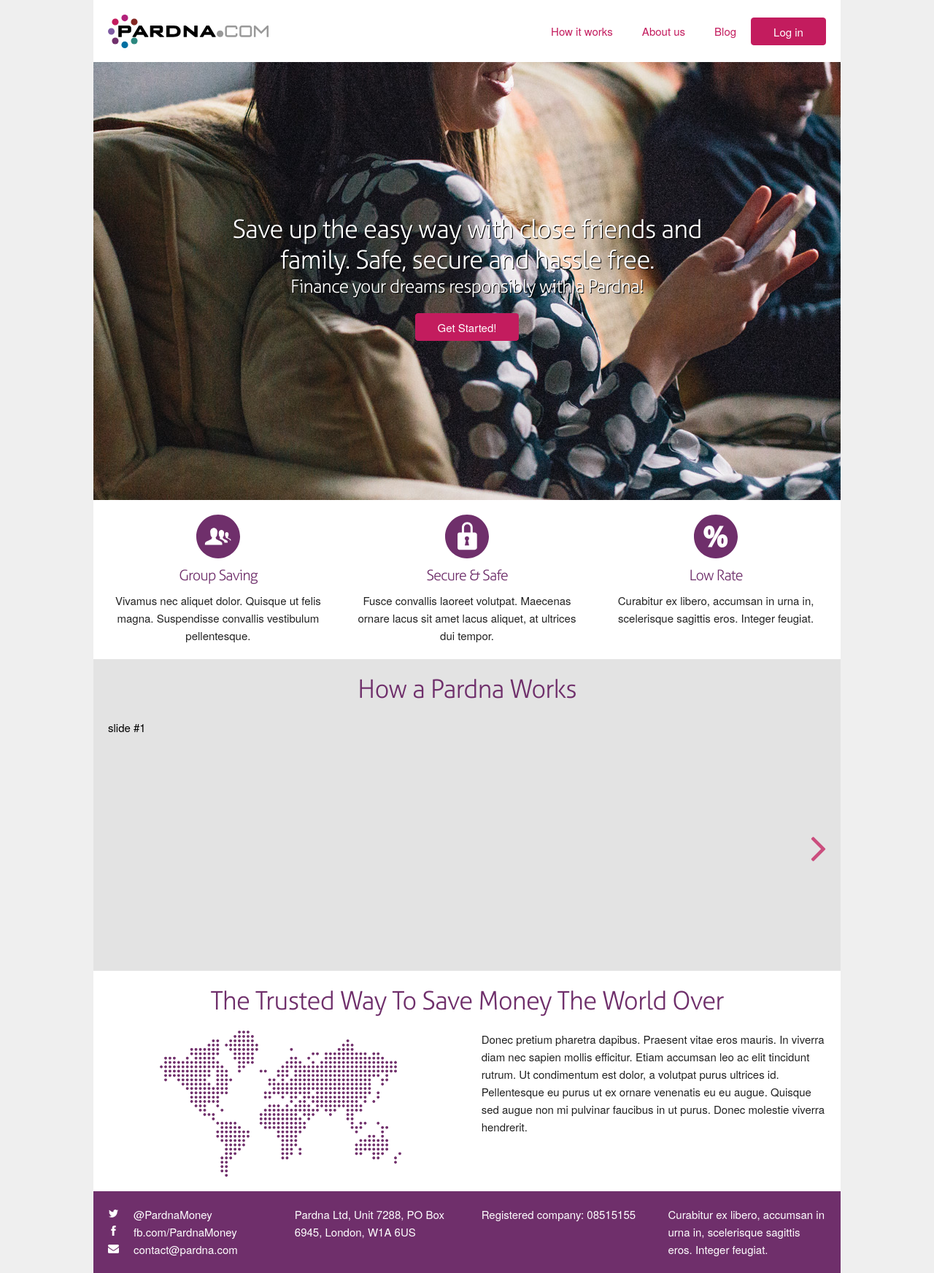
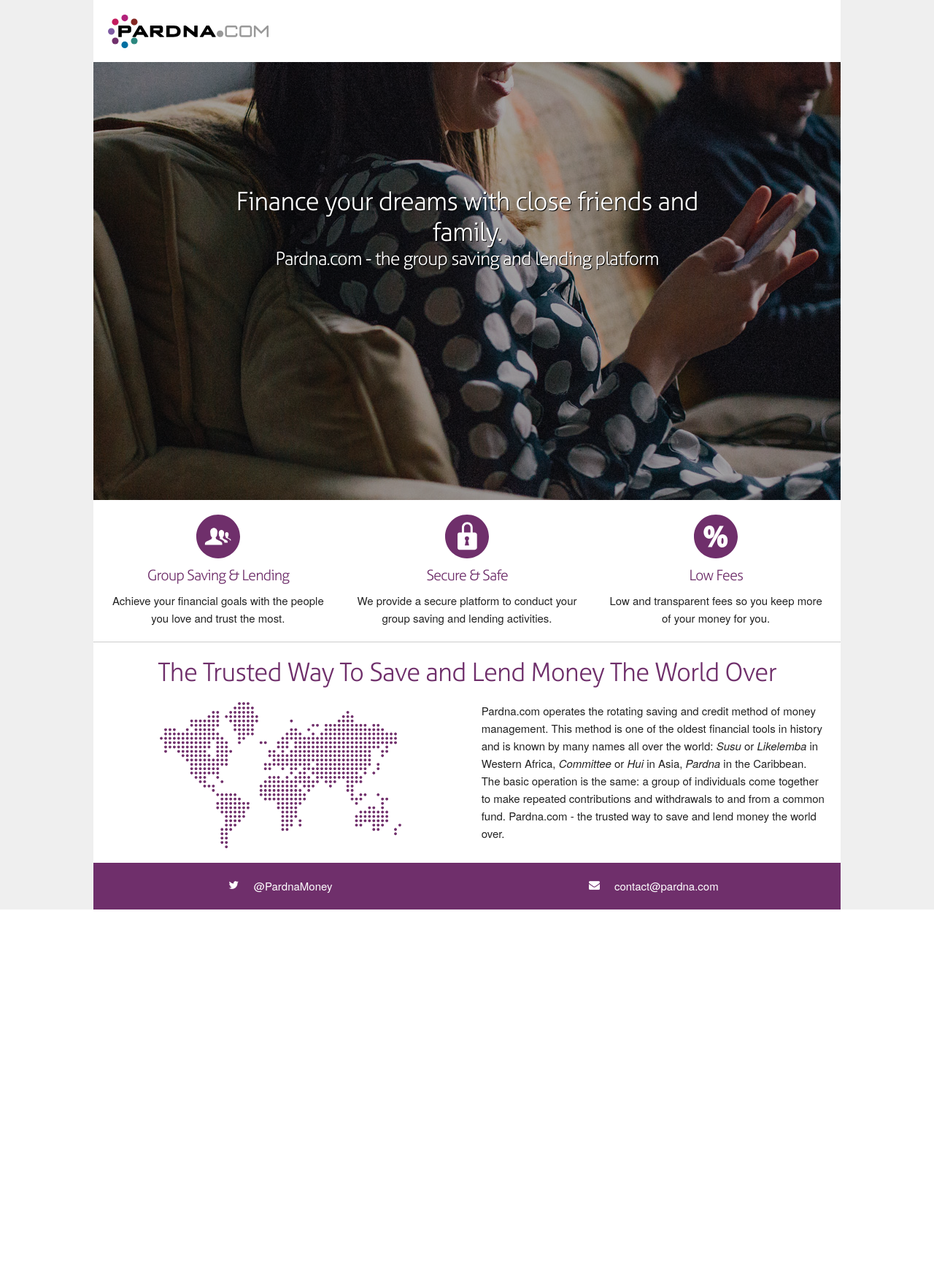
Before and after one commit to pardna/vagrant-ansible, a PHP site: page /html/pardna-pages/index.php in a window 1280 px wide. Shown: the whole page at 73% size. After the commit the page ends 1246 px from the top, so only its background shows below. Run offline with PHP 8.4, Linux system fonts and the light colour scheme; some libraries are stand-ins or nearby versions.

Commit message:
New html homepage for pre-launch Pardna.com

```diff
--- a/html/pardna-pages/css/pardna.css
+++ b/html/pardna-pages/css/pardna.css
@@ -260,9 +260,20 @@
   text-align: center;
   background-position: 100% 0; }
 
+.hero_darken {
+    background: rgba(0,0,0,0.35);
+    display: flex;
+    width: 100%
+}
+
 .hero__strapline {
-  align-self: center;
-  -webkit-align-self: center; }
+    align-self: center;
+    -webkit-align-self: center;
+}
+
+.hero__strapline.columns {
+    margin: 0 auto;
+}
 
 .hero__strapline h1,
 .hero__strapline h2 {
@@ -487,3 +498,57 @@
     padding: 10px 20px; } }
 /* MAX WIDTH 960
 -------------------------------------------------------------------------*/
+
+
+
+
+
+
+
+
+/* Pre-launch CSS to hide elements not needed yet
+-------------------------------------------------------------------------*/
+.hero:after {
+    background-color: rgba(0, 0, 0, 0.5);
+    height: 600px;
+    width: 100%
+}
+
+.LR-content {
+    left: 0;
+    min-height: 200px !important
+}
+
+.LR-site-bg-color-container {
+    background: transparent !important;
+}
+
+.LR-box-inner {
+    width: 100% !important;
+    margin: 0 !important;
+}
+
+.LR-sign-up-container-inner {
+    display: flex;
+    align-items: center;
+}
+
+.LR-sign-up-container-inner .signup-email {
+    height: 37px !important;
+    line-height: 37px !important;
+    flex-grow: 2;
+}
+
+input[type="submit"].LR-sign-up-submit {
+    background-color: #c31c5e !important;
+    background-image: linear-gradient(to bottom, transparent, transparent) !important;
+}
+
+.valueprop {
+    border-bottom: solid 1px #ccc;
+}
+
+.hero__strapline {
+    align-self: flex-start;
+    margin-top: 170px !important;
+}
--- a/html/pardna-pages/inc/_header.php
+++ b/html/pardna-pages/inc/_header.php
@@ -1,7 +1,7 @@
 	<div class="row header">
     	<div class="four columns logo"><a href="index.php"></a></div>
 
-        <div class="eight columns navigation responsive-menu">
+        <div class="eight columns navigation responsive-menu display-none">
               <label for="hidden-checkbox1" class="expand-control button">Menu</label>
               <input type="checkbox" id="hidden-checkbox1" class="expand-control">
         	<ul class="navigation-list animated slideInDown ">
--- a/html/pardna-pages/index.php
+++ b/html/pardna-pages/index.php
@@ -5,7 +5,7 @@
 <!-- Basic Page Needs
 ------------------------------------------------------------------------->
   <meta charset="utf-8">
-  <title>Pardna.com</title>
+  <title>Pardna.com - Group Saving And Lending</title>
   <meta name="description" content="">
   <meta name="author" content="">
 
@@ -22,6 +22,16 @@
 ------------------------------------------------------------------------->
     <link rel="icon" type="image/png" href="img/favicon.png">
 
+
+
+<!-- Facebook Open Graph
+------------------------------------------------------------------------->
+<meta property="og:title" content="Register for early access" />
+<meta property="og:type" content="company" />
+<meta property="og:site_name" content="Register for early access" />
+<meta property="og:url" content="www.pardnermoney.com/pardna-pages/" />
+<meta property="og:image" content="https://launchrock-assets.s3.amazonaws.com/facebook-files/0WUJB8Z9_1374750449395.jpg?_=0" />
+
 </head>
 <body id="home">
 
@@ -31,15 +41,22 @@
 
 <!--- Header
 ------------------------------------------------------------------------->
-      <?php include 'inc/_header.php';?>
+	<div class="row header">
+    	<div class="four columns logo"><a href="index.php"></a></div>
+    </div>
 
 <!-- Hero
 ------------------------------------------------------------------------->
 <div class="hero">
-	<div class="hero__strapline eight columns">
-	    	<h1>Save up the easy way with close friends and family. Safe, secure and hassle free.</h1>
-        <h2>Finance your dreams responsibly with a Pardna!</h2>
-    	<a href="register.php" class="button button-primary">Get Started!</a>
+    <div class="hero_darken">
+        <div class="hero__strapline eight columns">
+                <h1>Finance your dreams with close friends and family.</h1>
+            <h2>Pardna.com - the group saving and lending platform</h2>
+            <!-- Begin LaunchRock Widget -->
+            <div id="lr-widget" rel="0WUJB8Z9"></div>
+            <script type="text/javascript" src="//ignition.launchrock.com/ignition-current.min.js"></script>
+            <!-- End LaunchRock Widget -->
+        </div>
     </div>
 </div>
 
@@ -48,52 +65,46 @@
 <div class="row valueprop">
 	<div class="four columns valueprop__group">
     	<span class="icon"></span>
-    	<h3>Group Saving</h3>
-        Vivamus nec aliquet dolor. Quisque ut felis magna. Suspendisse convallis vestibulum pellentesque.
+    	<h3>Group Saving &amp; Lending</h3>
+        Achieve your financial goals with the people you love and trust the most.
     </div>
 	<div class="four columns valueprop__secure">
     	<span class="icon"></span>
     	<h3>Secure & Safe</h3>
-        Fusce convallis laoreet volutpat. Maecenas ornare lacus sit amet lacus aliquet, at ultrices dui tempor.
+        We provide a secure platform to conduct your group saving and lending activities.
     </div>
 	<div class="four columns valueprop__rates">
     	<span class="icon"></span>
-    	<h3>Low Rate</h3>
-        Curabitur ex libero, accumsan in urna in, scelerisque sagittis eros. Integer feugiat.
+    	<h3>Low Fees</h3>
+        Low and transparent fees so you keep more of your money for you.
     </div>
 </div>
 
-<!-- Carousel
-------------------------------------------------------------------------->
-    <div class="row carousel">
-	<h1>How a Pardna Works</h1>
-        <ul rn-carousel  rn-carousel-controls class="image">
-          <li>slide #1</li>
-          <li>slide #2</li>
-          <li>slide #3</li>
-          <li>slide #4</li>
-          <li>slide #5</li>
-          <li>slide #6</li>
-        </ul>
-    </div>
 
 <!-- Panel
 ------------------------------------------------------------------------->
 <div class="row panel">
     <div class="row twelve columns">
-        <h1>The Trusted Way To Save Money The World Over</h1>
+        <h1>The Trusted Way To Save and Lend Money The World Over</h1>
     </div>
     <div class="row">
         <div class="six columns world"></div>
         <div class="six columns">
-        Donec pretium pharetra dapibus. Praesent vitae eros mauris. In viverra diam nec sapien mollis efficitur. Etiam accumsan leo ac elit tincidunt rutrum. Ut condimentum est dolor, a volutpat purus ultrices id. Pellentesque eu purus ut ex ornare venenatis eu eu augue. Quisque sed augue non mi pulvinar faucibus in ut purus. Donec molestie viverra hendrerit.
+            Pardna.com operates the rotating saving and credit method of money management. This method is one of the oldest financial tools in history and is known by many names all over the world: <i>Susu</i> or <i>Likelemba</i> in Western Africa, <i>Committee</i> or <i>Hui</i> in Asia, <i>Pardna</i> in the Caribbean. The basic operation is the same: a group of individuals come together to make repeated contributions and withdrawals to and from a common fund. Pardna.com - the trusted way to save and lend money the world over.
         </div>
     </div>
 </div>
 
 <!-- Footer
 ------------------------------------------------------------------------->
-<?php include 'inc/_footer.php';?>
+<div class="row footer">
+    <div class="six columns footer__social" style="text-align:center">
+        <span class="footer__social--twitter"><a href="http://www.twitter.com/PardnaMoney">@PardnaMoney</a></span>
+    </div>
+    <div class="six columns footer__social" style="text-align:center">
+        <span class="footer__social--email"><a href="#">contact@pardna.com</a></span>
+    </div>
+</div>
 
 <!-- End Container
 ------------------------------------------------------------------------->
```
Also changed, not shown: html/pardna-pages/index_BACKUP.php (added, +112 -0 lines).
